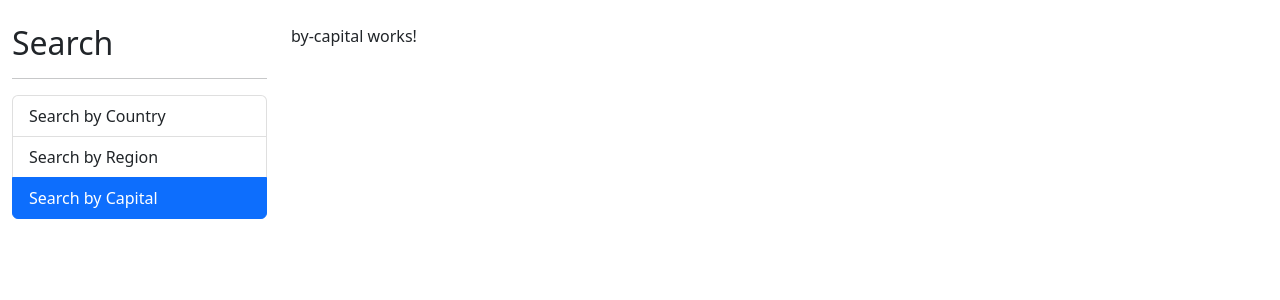
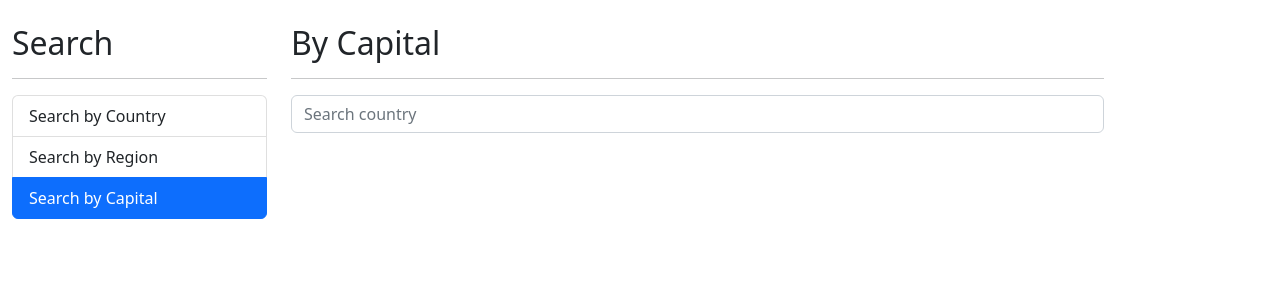
Before and after one commit to cguevaraa/countriesapp, an Angular app: page /capital in a window 1280 px wide. Shown: the top 300 px of the page. Built offline with nearby package versions, Linux system fonts and the light colour scheme.

Commit message:
Add ByCapital search page

```diff
--- a/src/app/country/components/country-table/country-table.component.html
+++ b/src/app/country/components/country-table/country-table.component.html
@@ -4,6 +4,7 @@
             <th> # </th>
             <th> Flag </th>
             <th> Name </th>
+            <th> Capital </th>
             <th> Population </th>
             <th></th>
         </tr>
@@ -16,6 +17,7 @@
                 [src]="country.flags.png" [alt]="country.flag">
             </td>
             <td>{{country.name.common}}</td>
+            <td>{{country.capital}}</td>
             <td>{{country.population | number}}</td>
             <td>
                 <a [routerLink]="['/country', country.altSpellings[0]]">Show</a>
--- a/src/app/country/pages/by-capital/by-capital.component.html
+++ b/src/app/country/pages/by-capital/by-capital.component.html
@@ -1 +1,23 @@
-<p>by-capital works!</p>
+<h2>By Capital</h2>
+<hr>
+
+<div class="row">
+
+    <div class="col">
+        <app-country-input
+            (onEnter)="search($event)">
+        </app-country-input>
+    </div>
+
+</div>
+
+<div *ngIf="isError"
+    class="alert alert-danger p-2 mt-2">
+    There are no results with the term "{{term}}"
+</div>
+
+<div *ngIf="countries.length > 0" class="row">
+    <div class="col">
+            <app-country-table [countries]="countries"></app-country-table>
+    </div>
+</div>
--- a/src/app/country/pages/by-capital/by-capital.component.ts
+++ b/src/app/country/pages/by-capital/by-capital.component.ts
@@ -1,14 +1,36 @@
-import { Component, OnInit } from '@angular/core';
+import { Component } from '@angular/core';
+import { Country } from '../../interfaces/country.interface';
+import { CountryService } from '../../services/country.service';
 
 @Component({
   selector: 'app-by-capital',
   templateUrl: './by-capital.component.html',
 })
-export class ByCapitalComponent implements OnInit {
+export class ByCapitalComponent {
 
-  constructor() { }
+  countries: Country[] = [];
 
-  ngOnInit(): void {
+  term: string = '';
+  isError: boolean = false;
+
+  constructor(private countryService: CountryService) { }
+
+  search(term: string) {
+
+    this.isError = false;
+    this.term = term;
+
+    this.countryService.searchByCapital(this.term)
+    .subscribe({
+      next: (countries) => {
+       this.countries = countries;
+      },
+      error: (err) => {
+        if (err.status === 404) {
+          this.isError = true;
+          this.countries = [];
+        }
+      },
+    });
   }
-
 }
--- a/src/app/country/services/country.service.ts
+++ b/src/app/country/services/country.service.ts
@@ -13,10 +13,13 @@ export class CountryService {
   constructor(private http: HttpClient) { }
 
   searchCountry(term: string): Observable<Country[]> {
-
     const url: string = `${this.apiUrl}/name/${term}`
     return this.http.get<Country[]>(url);
+  }
 
+  searchByCapital(term: string): Observable<Country[]> {
+    const url: string = `${this.apiUrl}/capital/${term}`
+    return this.http.get<Country[]>(url);
   }
 
 }
```
